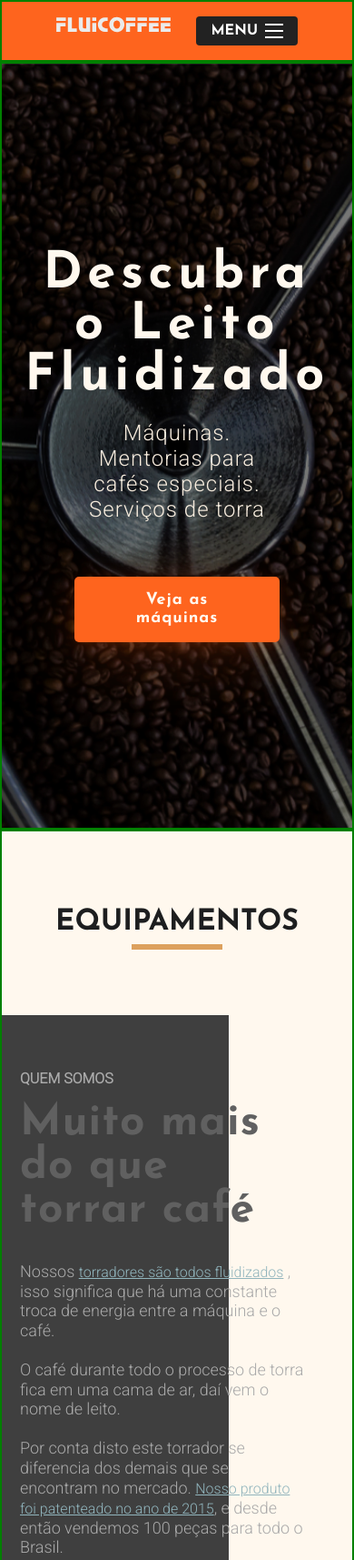
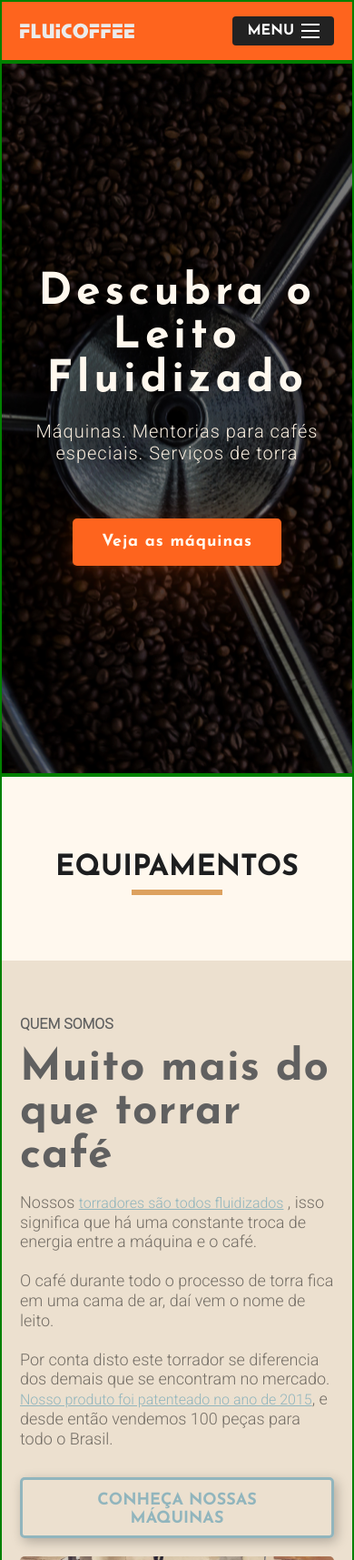
Before and after one commit to combizera/fluicoffee, a plain HTML site: page index.html in a window 390 px wide. Shown: the top 1715 px of the page at 91% size. Drawn offline with Linux system fonts and the light colour scheme.

Commit message:
home mobile

```diff
--- a/assets/css/_base.scss
+++ b/assets/css/_base.scss
@@ -13,3 +13,11 @@ $orange: #fe641e;
 $am: #dda15e;
 $az: #91b5bd;
 $az-dark: #1b1c27;
+
+// Gerais
+
+.container {
+  max-width: 1200px;
+  margin: 0 auto !important;
+  border: 2px solid green;
+}
--- a/assets/css/_layout.scss
+++ b/assets/css/_header.scss
@@ -1,49 +1,4 @@
-// Gerais
-
-.container {
-  max-width: 1200px;
-  margin: 0 auto !important;
-  border: 2px solid green;
-}
-
-// Header
-
-.hero__bg {
-  width: 100%;
-  height: 100vh;
-  background-image: url("./../img/bg.png");
-  background-repeat: no-repeat;
-  background-position: center;
-  background-size: cover;
-}
-
-.hero {
-  display: flex;
-  flex-direction: column;
-  text-align: center;
-  justify-content: center;
-  align-items: center;
-  padding: 0 80px;
-  height: 100vh;
-  h1 {
-    font-weight: 700;
-    font-size: 3.5rem;
-    letter-spacing: 0.1em;
-
-    color: $coffee-light;
-  }
-
-  h2 {
-    font-family: "Roboto";
-    font-style: normal;
-    font-weight: 300;
-    font-size: 1.5rem;
-
-    color: $coffee-normal;
-    margin: 20px 0 40px 0;
-  }
-}
-
+// Cabeçalho
 header {
   width: 100%;
   padding: 1rem 60px;
@@ -59,8 +14,6 @@ header {
   display: flex;
   color: $c4;
 }
-
-// Menu-mobile
 
 #btn-mobile {
   display: none;
@@ -112,7 +65,23 @@ header {
   top: -7px;
 }
 
+// Tablet
+@media (max-width: 960px) {
+  header {
+    padding: 1rem 40px;
+  }
+}
+
+// Celulares
 @media screen and (max-width: 800px) {
+  header {
+    padding: 1rem 20px;
+  }
+
+  .header__logo {
+    margin: auto 0;
+  }
+
   #btn-mobile {
     display: flex;
   }
@@ -127,6 +96,7 @@ header {
     background: $orange;
     z-index: 1000;
     transition: 0.6s;
+    text-align: right;
 
     visibility: hidden;
     overflow-y: hidden;
--- /dev/null
+++ b/assets/css/_hero.scss
@@ -0,0 +1,66 @@
+// Hero
+.hero__bg {
+  width: 100%;
+  height: 100vh;
+  background-image: url("./../img/bg.png");
+  background-repeat: no-repeat;
+  background-position: center;
+  background-size: cover;
+}
+
+.hero {
+  display: flex;
+  flex-direction: column;
+  text-align: center;
+  justify-content: center;
+  align-items: center;
+  padding: 0 80px;
+  height: 100vh;
+  h1 {
+    font-weight: 700;
+    font-size: 3.5rem;
+    letter-spacing: 0.1em;
+
+    color: $coffee-light;
+  }
+
+  h2 {
+    font-family: "Roboto";
+    font-style: normal;
+    font-weight: 300;
+    font-size: 1.5rem;
+
+    color: $coffee-normal;
+    margin: 20px 0 40px 0;
+  }
+}
+
+// Tablet
+@media (max-width: 960px) {
+  .hero__bg {
+    height: calc(100vh - 55px);
+  }
+
+  .hero {
+    padding: 0 60px;
+    height: calc(100vh - 55px);
+  }
+}
+
+// Celulares
+@media screen and (max-width: 800px) {
+  .hero__bg {
+    height: calc(100vh - 60px);
+  }
+  .hero {
+    padding: 0 20px;
+    height: calc(100vh - 60px);
+    h1 {
+      font-size: 3rem;
+    }
+
+    h2 {
+      font-size: 1.25rem;
+    }
+  }
+}
--- a/assets/css/_num.scss
+++ b/assets/css/_num.scss
@@ -45,6 +45,16 @@ h6 {
   color: #132942;
 }
 
+// Tablet
+@media (max-width: 960px) {
+  .num-grid {
+    display: grid;
+    grid-template-columns: repeat(2, 1fr);
+    gap: 60px;
+    padding: 60px 40px;
+  }
+}
+
 @media (max-width: 800px) {
   .num-grid {
     display: grid;
--- a/assets/css/_secoes.scss
+++ b/assets/css/_secoes.scss
@@ -49,45 +49,60 @@
   }
 }
 
+// Tablet
+@media (max-width: 960px) {
+  .sec__grid {
+    padding: 0 40px;
+    gap: 20px;
+  }
+
+  .sec__txt {
+    font-family: "Josefin Sans", serif;
+    padding: 60px 0;
+
+    p {
+      margin-top: 1rem;
+    }
+
+    a {
+      text-align: center;
+    }
+  }
+
+  .sec__img {
+    margin: auto 0;
+    padding: 0;
+
+    img {
+      width: 100%;
+      height: 100%;
+      object-fit: cover;
+      border-radius: 5px;
+    }
+  }
+}
+
 @media (max-width: 800px) {
   .sec__grid {
-    background: linear-gradient(90deg, #3f3f3f 64.78%, #fff8ee 64.78%);
+    background: #ece0cf;
+    box-shadow: inset 0 -120px $coffee-light;
     display: grid;
     grid-template-columns: 1fr;
     padding: 0 20px;
     gap: 20px;
   }
   .sec__invertido {
-    background: linear-gradient(90deg, #fff8ee 35%, #3f3f3f 35%);
+    background: #ece0cf;
+    box-shadow: inset 0 -120px $coffee-light;
+
+    .sec__img {
+      grid-row: 2;
+    }
   }
 
   .sec__txt {
     font-family: "Josefin Sans", serif;
-    padding: 60px 0;
-    margin-right: 2rem;
-
-    span {
-      font-weight: 700;
-      color: $c3;
-      text-transform: uppercase;
-    }
-    h2 {
-      margin-top: 0.5rem;
-    }
-    p {
-      margin-top: 2rem;
-      font-weight: 300;
-      font-size: 1.125rem;
-      line-height: 120%;
-      color: $c3;
-    }
-    a {
-      margin-top: 2rem;
-    }
-  }
-
-  .sec__img {
-    padding: 60px 0;
-    border-radius: 5px;
+    padding: 60px 0 0 0;
+    margin-right: 0rem;
   }
 }
--- a/assets/css/style.scss
+++ b/assets/css/style.scss
@@ -1,6 +1,7 @@
 // Base
 @import "./_base.scss";
-@import "./_layout.scss";
+@import "./_header.scss";
+@import "./hero.scss";
 @import "./_tipo.scss";
 @import "./_secoes.scss";
 @import "./_blog.scss";
@@ -75,10 +76,6 @@ img {
   display: block;
 }
 
-.borda {
-  border: 1px solid red;
-}
-
 @keyframes show {
   from {
     opacity: 0;
```
Also changed, not shown: assets/css/style.css, 1 other file.
